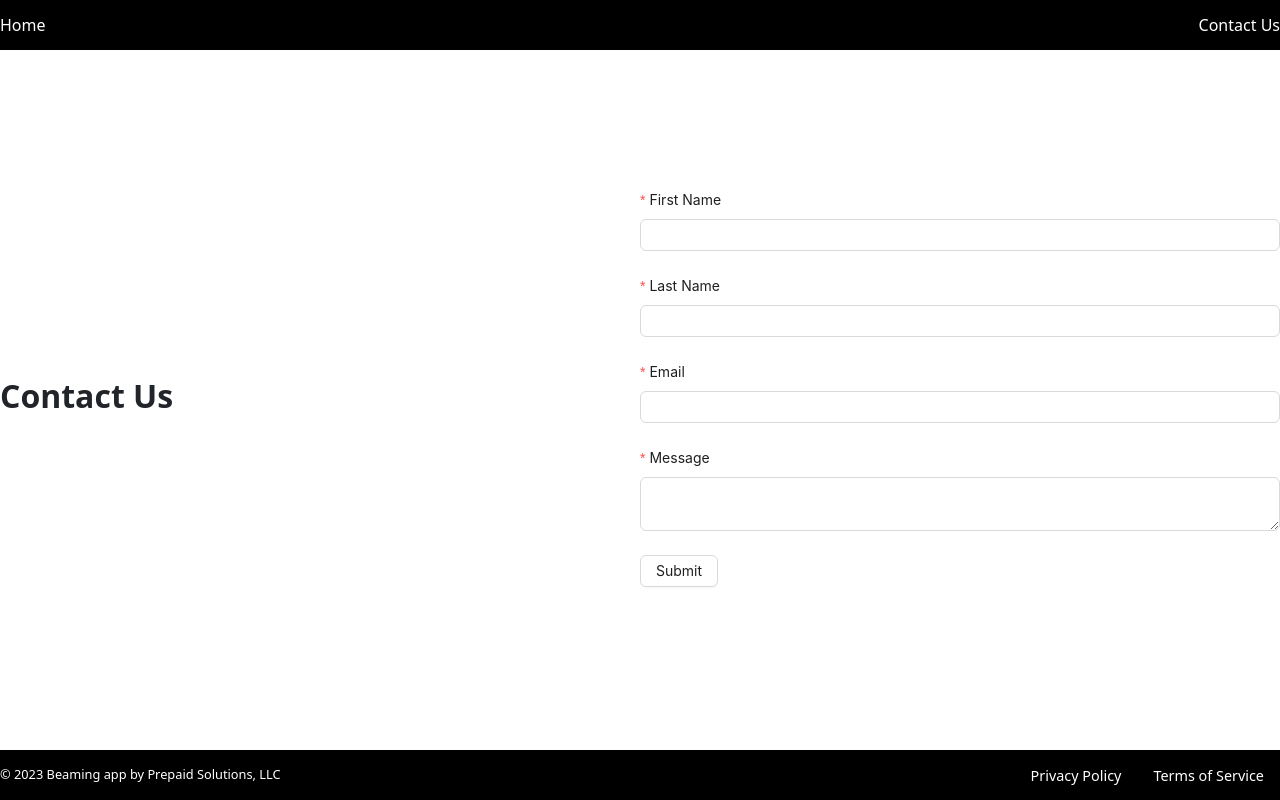
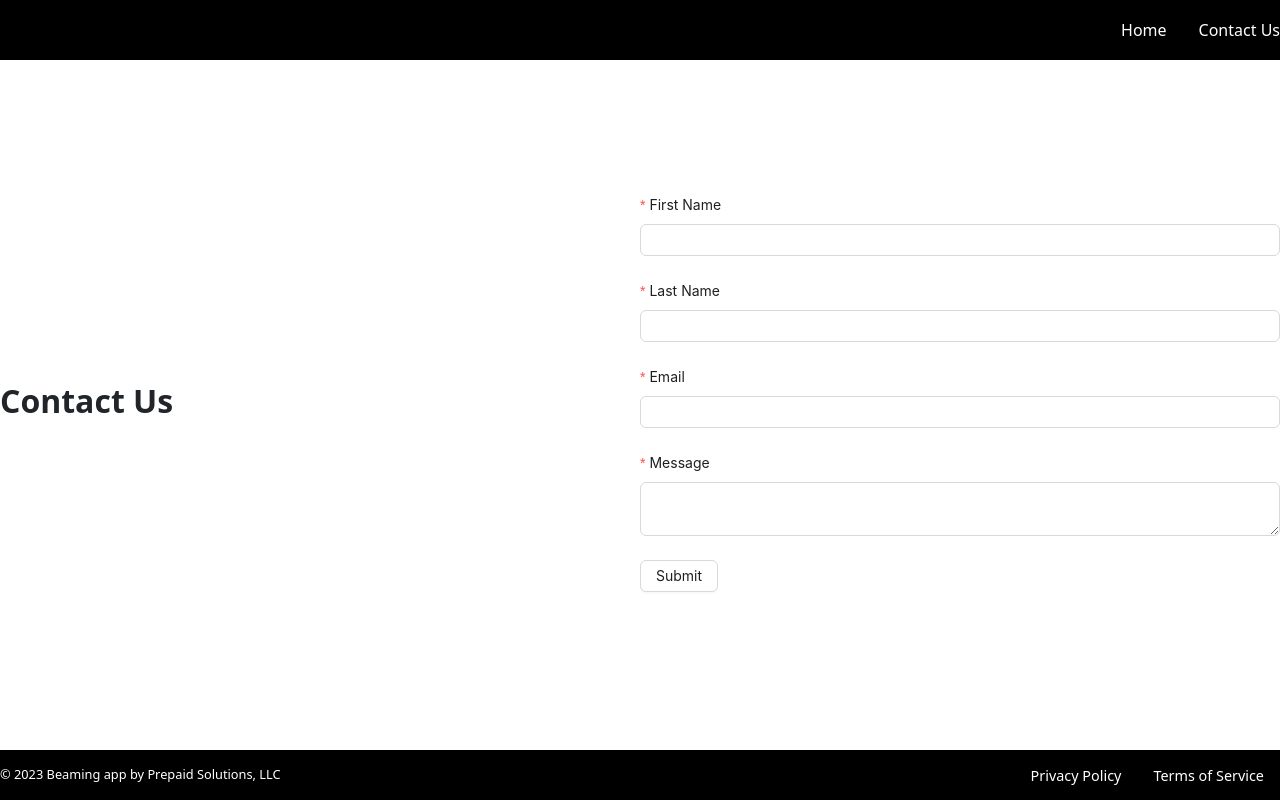
Before and after one commit to incorptoday/beaming-web, a React (Create React App) app: page /contact-us in a window 1280 px wide. Built offline with nearby package versions, Linux system fonts and the light colour scheme.

Commit message:
update the layout

```diff
--- a/src/assets/styles/_header.scss
+++ b/src/assets/styles/_header.scss
@@ -1,7 +1,7 @@
 header {
   background: #000;
   width: 100%;
-  height: 50px;
+  height: 60px;
   .menu {
     max-width: $max-width;
     margin: auto;
@@ -13,8 +13,8 @@ header {
       padding: 0;
       list-style-type: none;
       display: flex;
-      justify-content: space-between;
       width: 100%;
+      justify-content: flex-end;
       li {
         margin-right: 2rem;
         a {
--- a/src/assets/styles/main.scss
+++ b/src/assets/styles/main.scss
@@ -5,7 +5,7 @@
 }
 
 .fit-content {
-  min-height: calc(100vh - 100px);
+  min-height: calc(100vh - 110px);
 }
 
 .text-content {
```
